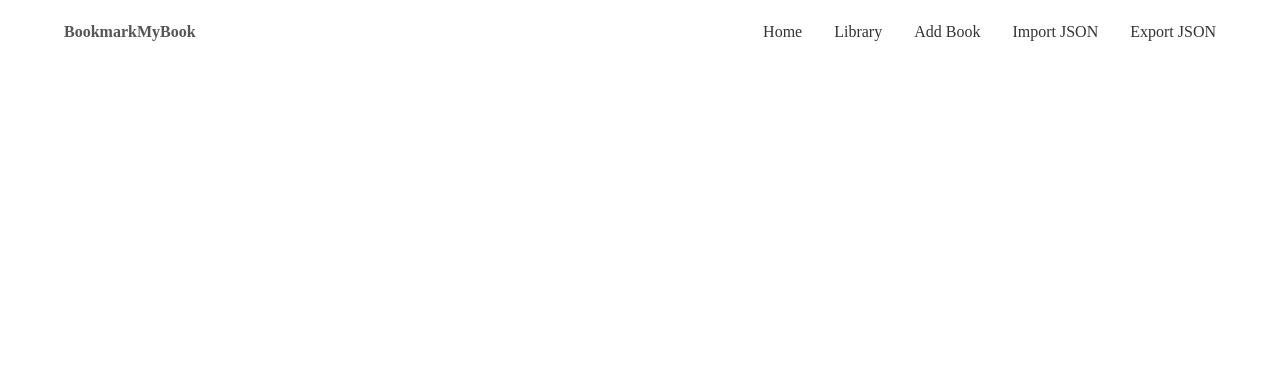
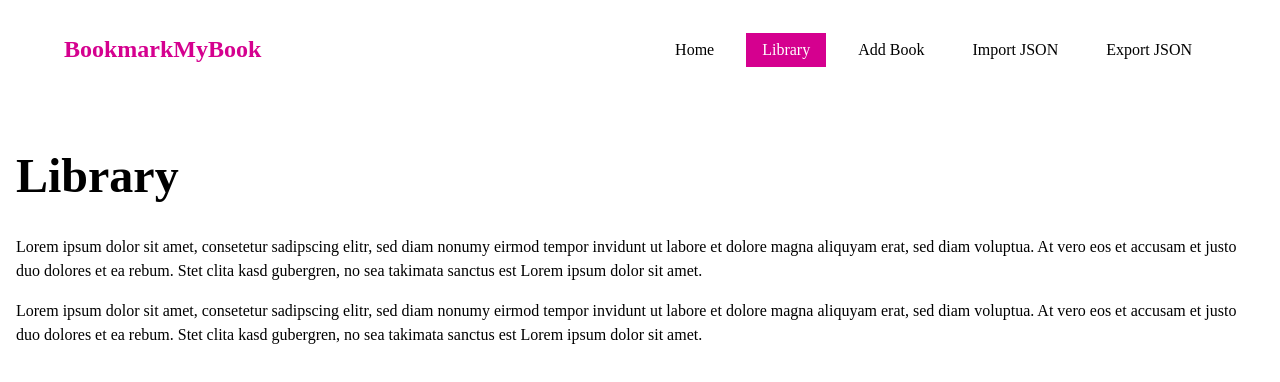
Before and after one commit to bino-faata/BookmarkMyBook-React, a React (Create React App) app: page /#/library in a window 1280 px wide. Shown: the top 382 px of the page. Built offline with nearby package versions, Linux system fonts and the light colour scheme.

Commit message:
React Router navigation added. Link Navigation Modules created

```diff
--- a/src/App.js
+++ b/src/App.js
@@ -1,5 +1,5 @@
 import React from "react";
-import { Route, NavLink, HashRouter } from "react-router-dom";
+import { Route, HashRouter } from "react-router-dom";
 import Header from "./modules/Header";
 import Home from "./modules/Home";
 import Library from "./modules/Library";
@@ -11,8 +11,16 @@ import "./css/app.css";
 function App() {
   return (
     <div className="App">
-      <Header />
-      <div className="content"></div>
+      <HashRouter>
+        <Header />
+      <div className="content">
+        <Route exact path="/" component={Home} />
+        <Route path="/library" component={Library} />
+        <Route path="/addbook" component={AddBook} />
+        <Route path="/importlibrary" component={ImportLibrary} />
+        <Route path="/exportlibrary" component={ExportLibrary} />
+      </div>
+      </HashRouter>
     </div>
   );
 }
--- a/src/css/app.css
+++ b/src/css/app.css
@@ -1 +1,15 @@
 @import "tachyons";
+
+.navlink {
+  padding: 0.5rem 1rem;
+  margin: 0.5rem;
+}
+
+.active {
+  background-color: rgb(213,0,143);
+  color: rgb(255, 255, 255);
+}
+
+.dim:focus{
+  opacity: 1 !important;
+}
--- a/src/modules/AddBook.js
+++ b/src/modules/AddBook.js
@@ -2,12 +2,15 @@ import React from 'react';
 
 const AddBook = () => {
   return (
-    <div>
-      <h2>AddBook Form</h2>
-      <p>This form allows you to add book to your library</p>
-
-      <p>Duis a turpis sed lacus dapibus elementum sed eu lectus.</p>
-    </div>
+    <article className="pa3">
+      <h1 className="f3 f2-m f1-l">Adding Your Book</h1>
+      <p className="lh-copy">
+        Lorem ipsum dolor sit amet, consetetur sadipscing elitr, sed diam nonumy eirmod
+        tempor invidunt ut labore et dolore magna aliquyam erat, sed diam voluptua. At
+        vero eos et accusam et justo duo dolores et ea rebum. Stet clita kasd gubergren,
+        no sea takimata sanctus est Lorem ipsum dolor sit amet.
+      </p>
+    </article>
   );
 };
 
--- a/src/modules/ExportLibrary.js
+++ b/src/modules/ExportLibrary.js
@@ -2,12 +2,15 @@ import React from "react";
 
 const ExportLibrary = () => {
   return (
-    <div>
-      <h2>Export books</h2>
-      <p>This form allows you to Export books from your library to JSON file</p>
-
-      <p>Duis a turpis sed lacus dapibus elementum sed eu lectus.</p>
-    </div>
+    <article className="pa3">
+      <h1 className="f3 f2-m f1-l">Export JSON Library</h1>
+      <p className="lh-copy">
+        Lorem ipsum dolor sit amet, consetetur sadipscing elitr, sed diam nonumy eirmod
+        tempor invidunt ut labore et dolore magna aliquyam erat, sed diam voluptua. At
+        vero eos et accusam et justo duo dolores et ea rebum. Stet clita kasd gubergren,
+        no sea takimata sanctus est Lorem ipsum dolor sit amet.
+      </p>
+    </article>
   );
 };
 
--- a/src/modules/Header.js
+++ b/src/modules/Header.js
@@ -1,17 +1,18 @@
 import React from 'react';
+import { NavLink } from "react-router-dom";
 
 const Header = () => {
   return (
     <nav className="db dt-l w-100 border-box pa3 ph5-l">
-      <a className="db dtc-l b black v-mid mid-gray link dim w-100 w-25-l tc tl-l mb2 mb0-l dib w2 h2" href="/" title="Home">
-        BookmarkMyBook
+      <a className="db dtc-l b black dark-pink link dim w-100 w-25-l tc tl-l mb2 mb0-l dib w2 h2" href="/" title="Home">
+        <h2 className="">BookmarkMyBook</h2>
       </a>
       <div className="db dtc-l v-mid w-100 w-75-l tc tr-l">
-        <a className="link dim dark-gray f6 f5-l dib mr3 mr4-l" href="/" title="Home">Home</a>
-        <a className="link dim dark-gray f6 f5-l dib mr3 mr4-l" href="/library" title="Library">Library</a>
-        <a className="link dim dark-gray f6 f5-l dib mr3 mr4-l" href="/addbook" title="Add Book">Add Book</a>
-        <a className="link dim dark-gray f6 f5-l dib mr3 mr4-l" href="/importlibrary" title="Import JSON">Import JSON</a>
-        <a className="link dim dark-gray f6 f5-l dib" href="/exportlibrary" title="Export JSON">Export JSON</a>
+        <NavLink className="link navlink dim black f6 f5-l dib mr3 mr4-l" exact to="/" title="Home">Home</NavLink>
+        <NavLink className="link navlink dim black f6 f5-l dib mr3 mr4-l" to="/library" title="Library">Library</NavLink>
+        <NavLink className="link navlink dim black f6 f5-l dib mr3 mr4-l" to="/addbook" title="Add Book">Add Book</NavLink>
+        <NavLink className="link navlink dim black f6 f5-l dib mr3 mr4-l" to="/importlibrary" title="Import JSON">Import JSON</NavLink>
+        <NavLink className="link navlink dim black f6 f5-l dib" to="/exportlibrary" title="Export JSON">Export JSON</NavLink>
       </div>
     </nav>
   );
--- a/src/modules/Home.js
+++ b/src/modules/Home.js
@@ -1,18 +1,20 @@
 import React from 'react';
+import { NavLink } from "react-router-dom";
 
 const Home = () => {
   return (
-    <div>
-      <h2>HELLO</h2>
-      <p>Cras facilisis urna ornare ex volutpat, et
-      convallis erat elementum. Ut aliquam, ipsum vitae
-      gravida suscipit, metus dui bibendum est, eget rhoncus nibh
-      metus nec massa. Maecenas hendrerit laoreet augue
-      nec molestie. Cum sociis natoque penatibus et magnis
-      dis parturient montes, nascetur ridiculus mus.</p>
-
-      <p>Duis a turpis sed lacus dapibus elementum sed eu lectus.</p>
-    </div>
+    <article className="pa3">
+      <h1 className="f3 f2-m f1-l">Home Page</h1>
+      <p className="lh-copy">
+        This simple application allows you collect books what you read.
+      </p>
+      <p className="lh-copy">
+        To watch your library click on <NavLink to="/library">Library</NavLink> link menu
+      </p>
+      <p className="lh-copy">
+        Adding books is on the <NavLink to="/addbook">Add Book</NavLink> link menu
+      </p>
+    </article>
   );
 };
 
--- a/src/modules/ImportLibrary.js
+++ b/src/modules/ImportLibrary.js
@@ -2,12 +2,15 @@ import React from "react";
 
 const ImportLibrary = () => {
   return(
-    <div>
-      <h2>Import books</h2>
-      <p>This form allows you to Import books to your library</p>
-
-      <p>Duis a turpis sed lacus dapibus elementum sed eu lectus.</p>
-    </div>
+    <article className="pa3">
+      <h1 className="f3 f2-m f1-l">Import JSON Library</h1>
+      <p className="lh-copy">
+        Lorem ipsum dolor sit amet, consetetur sadipscing elitr, sed diam nonumy eirmod
+        tempor invidunt ut labore et dolore magna aliquyam erat, sed diam voluptua. At
+        vero eos et accusam et justo duo dolores et ea rebum. Stet clita kasd gubergren,
+        no sea takimata sanctus est Lorem ipsum dolor sit amet.
+      </p>
+    </article>
   );
 };
 
--- a/src/modules/Library.js
+++ b/src/modules/Library.js
@@ -2,18 +2,21 @@ import React from "react";
 
 const Library = () => {
   return (
-    <div>
-      <h2>Library</h2>
-        <p>Mauris sem velit, vehicula eget sodales vitae,
-        rhoncus eget sapien:</p>
-        <ol>
-          <li>Book</li>
-          <li>Book</li>
-          <li>Book</li>
-          <li>Book</li>
-          <li>Book</li>
-        </ol>
-    </div>
+    <article className="pa3">
+      <h1 className="f3 f2-m f1-l">Library</h1>
+      <p className="lh-copy">
+        Lorem ipsum dolor sit amet, consetetur sadipscing elitr, sed diam nonumy eirmod
+        tempor invidunt ut labore et dolore magna aliquyam erat, sed diam voluptua. At
+        vero eos et accusam et justo duo dolores et ea rebum. Stet clita kasd gubergren,
+        no sea takimata sanctus est Lorem ipsum dolor sit amet.
+      </p>
+      <p className="lh-copy">
+        Lorem ipsum dolor sit amet, consetetur sadipscing elitr, sed diam nonumy eirmod
+        tempor invidunt ut labore et dolore magna aliquyam erat, sed diam voluptua. At
+        vero eos et accusam et justo duo dolores et ea rebum. Stet clita kasd gubergren,
+        no sea takimata sanctus est Lorem ipsum dolor sit amet.
+      </p>
+    </article>
   );
 };
 
```
